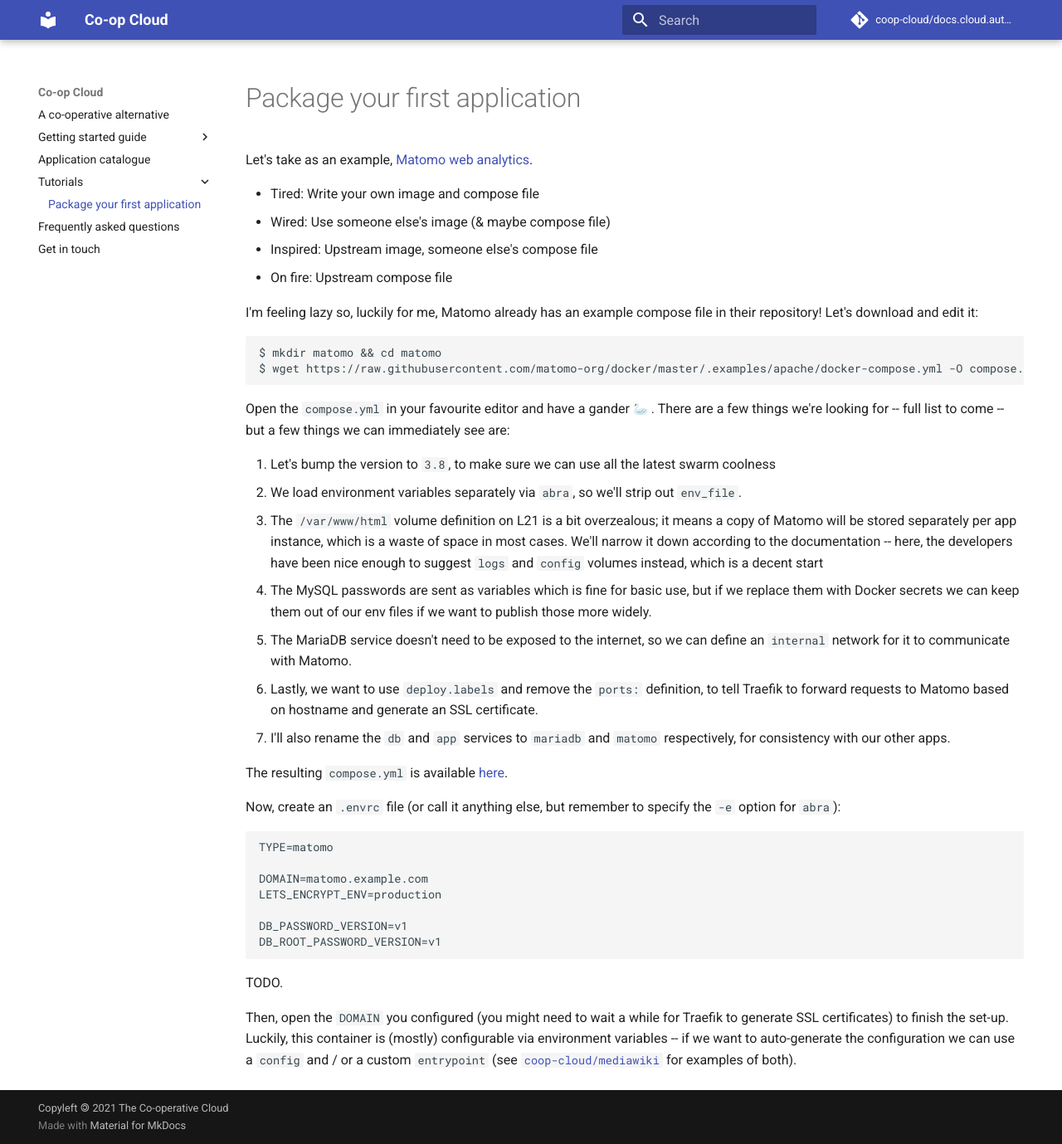
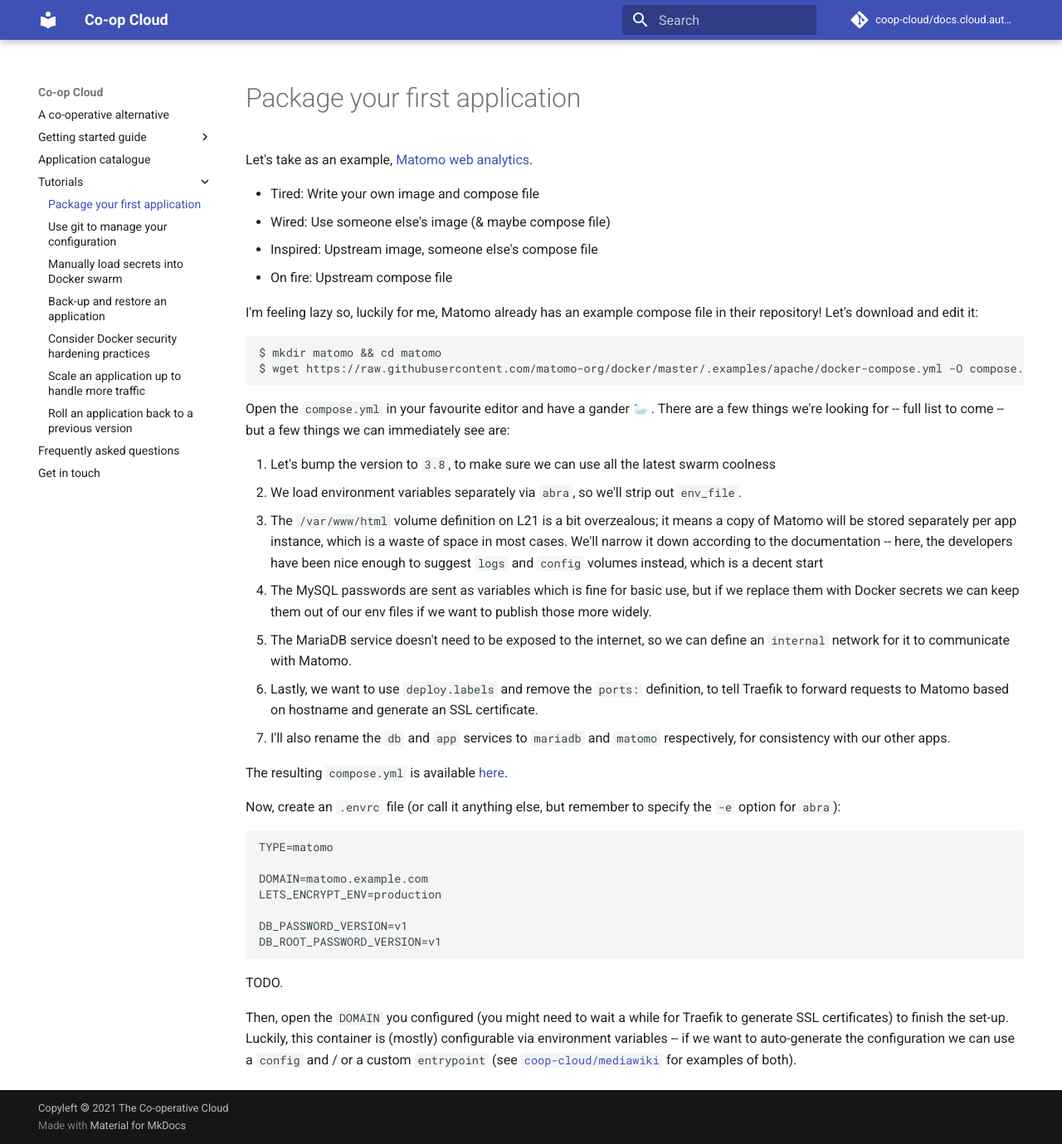
Before and after one commit to mayel/docs.coopcloud.tech, an MkDocs documentation site: the page built from docs/package.md, in a window 1280 px wide and 1379 px high. Shown: the whole window at 83% size. Built offline with MkDocs 1.6.1 and Material for MkDocs 9.7.7, drawn with Linux system fonts in a browser that asks for light colours; emoji names are drawn with the system emoji font.

Commit message:
More tutorial placeholders

```diff
--- a/mkdocs.yml
+++ b/mkdocs.yml
@@ -38,6 +38,12 @@
   - Application catalogue: apps.md
   - Tutorials:
       - Package your first application: package.md
+      - Use git to manage your configuration: git.md
+      - Manually load secrets into Docker swarm: secrets.md
+      - Back-up and restore an application: backup-restore.md
+      - Consider Docker security hardening practices: hardening.md
+      - Scale an application up to handle more traffic: scale.md
+      - Roll an application back to a previous version: rollback.md
   - Frequently asked questions: faq.md
   - Get in touch: contact.md
 
```
Also changed, not shown: docs/backup-restore.md (added, +5 -0 lines), docs/git.md (added, +5 -0 lines), docs/hardening.md (added, +5 -0 lines), docs/rollback.md (added, +5 -0 lines), docs/scale.md (added, +5 -0 lines), docs/secrets.md (added, +5 -0 lines).
